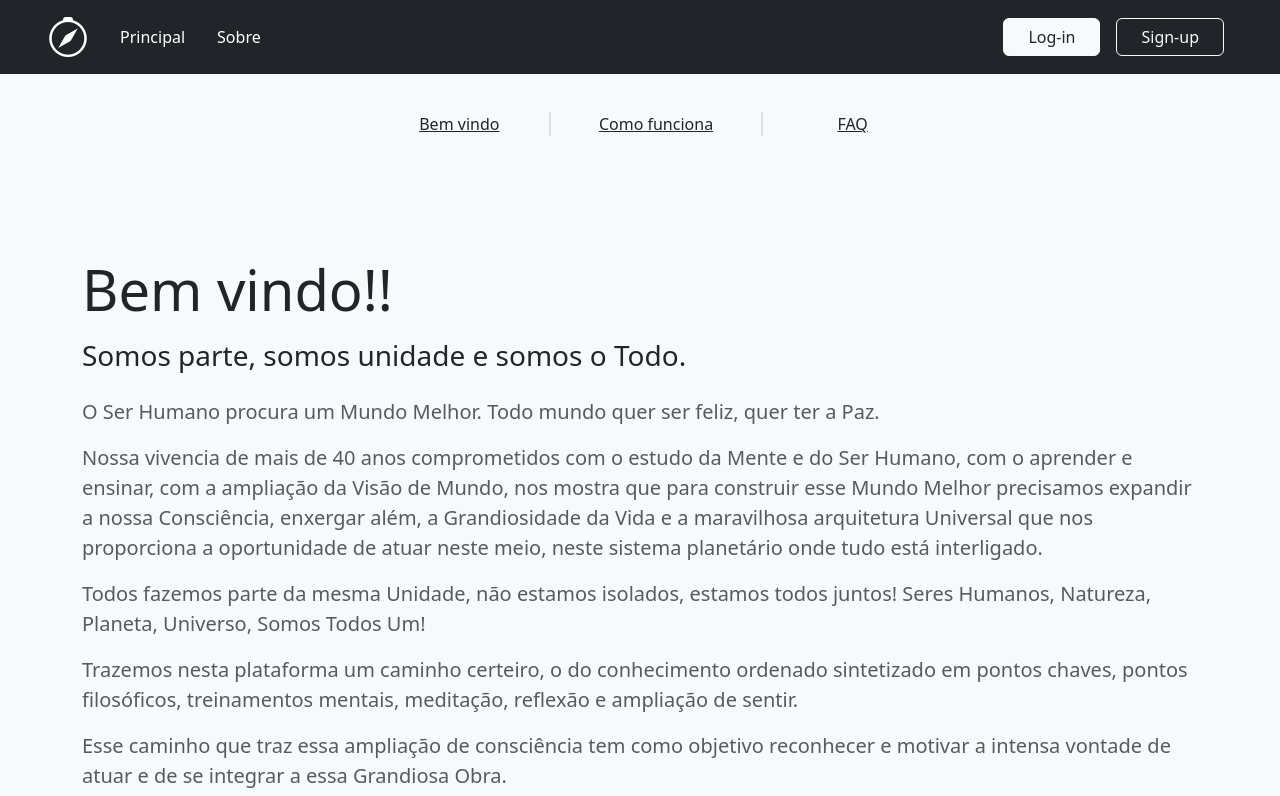
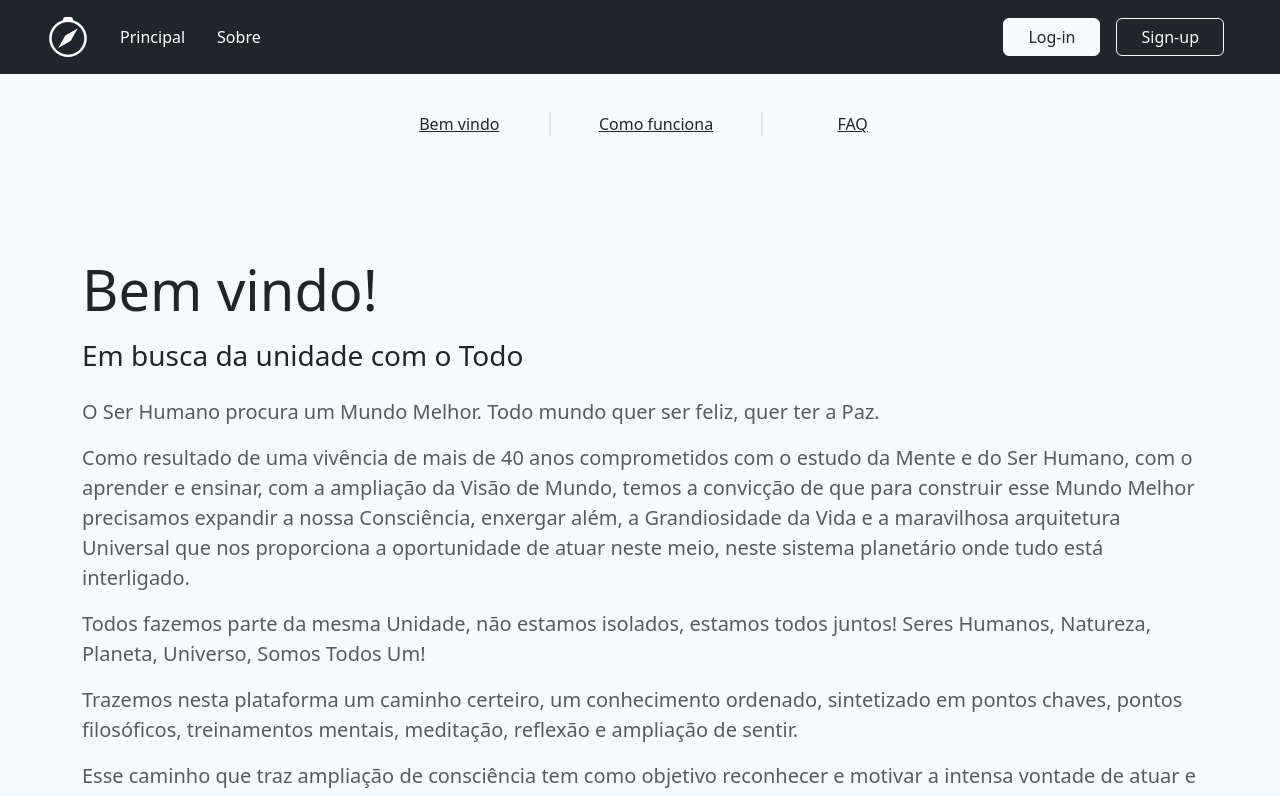
Before and after one commit to guisazevedo/aprendizado, a React (Vite) app: page / in a window 1280 px wide. Shown: the top 796 px of the page. Built offline with nearby package versions, Linux system fonts and the light colour scheme.

Commit message:
welcome block

```diff
--- a/src/02_blocks/Landing_welcome_block.tsx
+++ b/src/02_blocks/Landing_welcome_block.tsx
@@ -2,14 +2,14 @@ import BacktoTop from "../01_components/BacktoTop";
 import HeaderText from "../01_components/HeaderText";
 
 // inputs for the HeaderText component
-const header = "Bem vindo!!";
-const sub_header = "Somos parte, somos unidade e somos o Todo.";
+const header = "Bem vindo!";
+const sub_header = "Em busca da unidade com o Todo";
 const text = [
   "O Ser Humano procura um Mundo Melhor. Todo mundo quer ser feliz, quer ter a Paz.",
-  "Nossa vivencia de mais de 40 anos comprometidos com o estudo da Mente e do Ser Humano, com o aprender e ensinar, com a ampliação da Visão de Mundo, nos mostra que para construir esse Mundo Melhor precisamos expandir a nossa Consciência, enxergar além, a Grandiosidade da Vida e a maravilhosa arquitetura Universal que nos proporciona a oportunidade de atuar neste meio, neste sistema planetário onde tudo está interligado.",
+  "Como resultado de uma vivência de mais de 40 anos comprometidos com o estudo da Mente e do Ser Humano, com o aprender e ensinar, com a ampliação da Visão de Mundo, temos a convicção de que para construir esse Mundo Melhor precisamos expandir a nossa Consciência, enxergar além, a Grandiosidade da Vida e a maravilhosa arquitetura Universal que nos proporciona a oportunidade de atuar neste meio, neste sistema planetário onde tudo está interligado.",
   "Todos fazemos parte da mesma Unidade, não estamos isolados, estamos todos juntos! Seres Humanos, Natureza, Planeta, Universo, Somos Todos Um!",
-  "Trazemos nesta plataforma um caminho certeiro, o do conhecimento ordenado sintetizado em pontos chaves, pontos filosóficos, treinamentos mentais, meditação, reflexão e ampliação de sentir.",
-  "Esse caminho que traz essa ampliação de consciência tem como objetivo reconhecer e motivar a intensa vontade de atuar e de se integrar a essa Grandiosa Obra.",
+  "Trazemos nesta plataforma um caminho certeiro, um conhecimento ordenado, sintetizado em pontos chaves, pontos filosóficos, treinamentos mentais, meditação, reflexão e ampliação de sentir.",
+  "Esse caminho que traz ampliação de consciência tem como objetivo reconhecer e motivar a intensa vontade de atuar e de se integrar a essa Grandiosa Obra.",
   "Entre, estude, perceba cada ponto de conhecimento e como essa teia de pontos se amplia até formar uma rede cada vez mais abrangente, para trazer a Verdade da nossa existência.",
   "O Conhecimento liberta, traz Justiça e Paz. Essa é a Lei Universal.",
 ];
```
